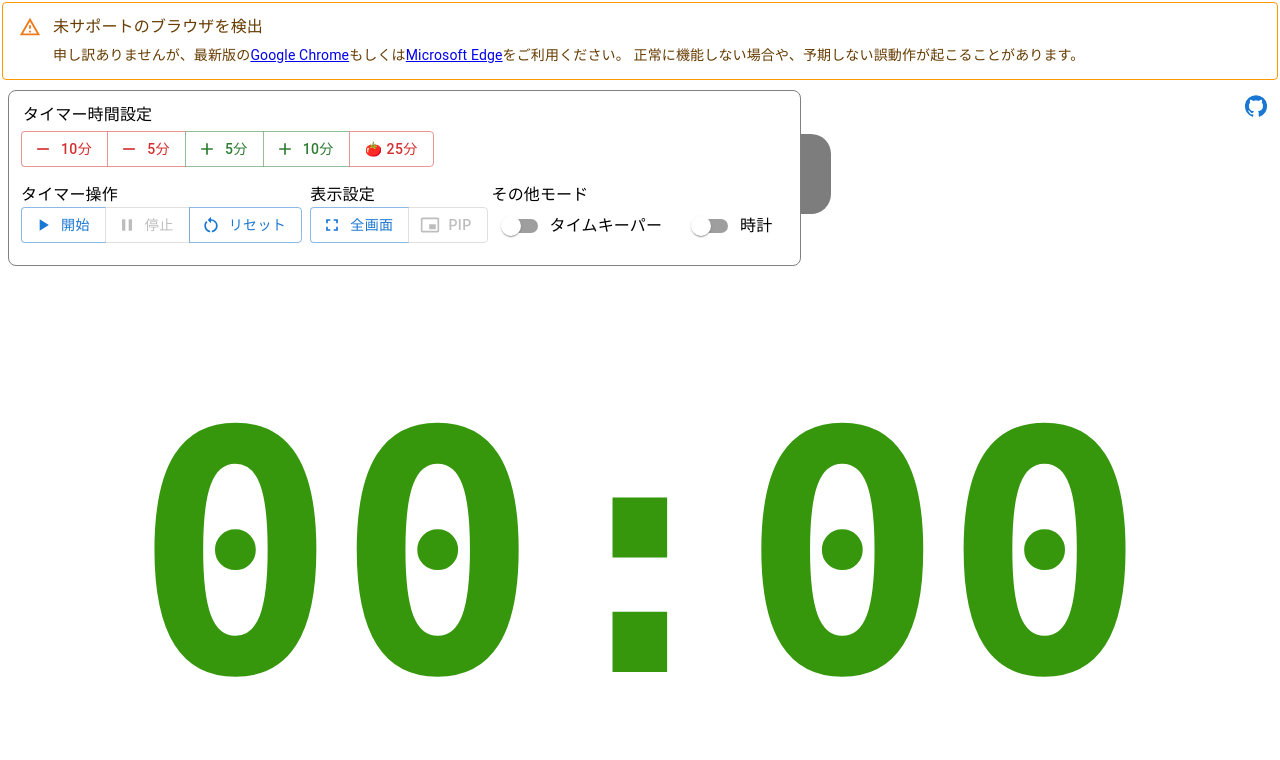
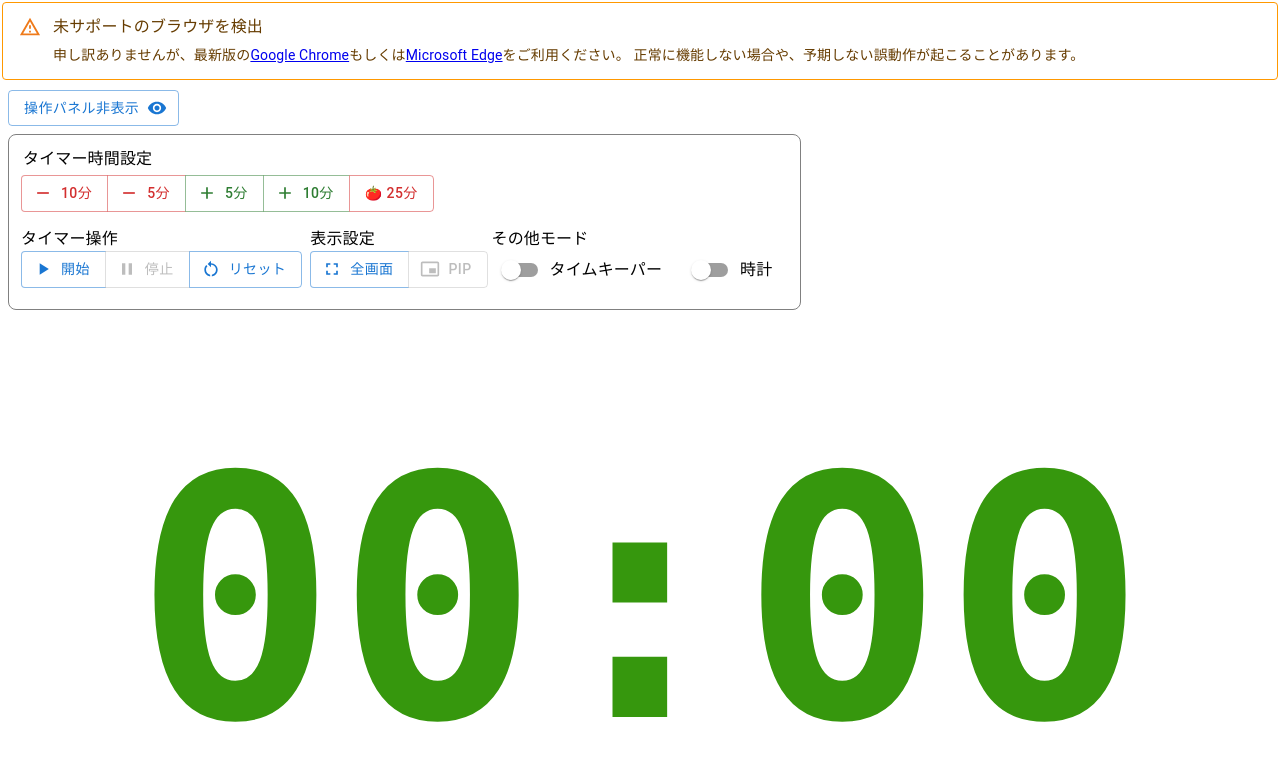
Before and after one commit to izumiz-dev/timer, a React (Create React App) app: page / in a window 1280 px wide. Shown: the top 760 px of the page. Built offline with nearby package versions, Linux system fonts and the light colour scheme; no server answers.

Commit message:
操作パネルの表示非表示モードの追加

```diff
--- a/src/App.tsx
+++ b/src/App.tsx
@@ -3,15 +3,18 @@ import Sound from "./sound.mp3";
 import BellSound from "./bell.mp3";
 import { detect } from "detect-browser";
 import html2canvas from "html2canvas";
-import { CSSProperties, useEffect, useRef, useState } from "react";
+import { useEffect, useRef, useState } from "react";
 import useSound from "use-sound";
 import * as workerTimers from "worker-timers";
 import { TimerController } from "./TimerController";
 import { Clock } from "./Clock";
 import screenfull from "screenfull";
-import IconButton from "@mui/material/IconButton";
-import GitHubIcon from "@mui/icons-material/GitHub";
-import { Alert, AlertTitle } from "@mui/material";
+import VisibilityIcon from "@mui/icons-material/Visibility";
+import { Alert, AlertTitle, Button, ButtonGroup } from "@mui/material";
+import PlayArrowIcon from "@mui/icons-material/PlayArrow";
+import PauseIcon from "@mui/icons-material/Pause";
+import PictureInPictureAltIcon from "@mui/icons-material/PictureInPictureAlt";
+import { PiPButton } from "./components/PiPButton";
 
 const browser = detect();
 const isAvailablePiP =
@@ -34,7 +37,7 @@ function App() {
   const [time, setTime] = useState<Date>(new Date());
   const [pomodoro, setPomodoro] = useState<boolean>(false);
   const [bells, setBells] = useState<string[]>(["10:00", "15:00", "20:00"]);
-  const [isHidden, setIsHidden] = useState<boolean>(false);
+  const [isHiddenCtrl, setIsHiddenCtrl] = useState<boolean>(false);
 
   useEffect(() => {
     if (clock) {
@@ -52,7 +55,6 @@ function App() {
       }, 1000);
 
       if (tick === bellToTick(bells[0])) {
-        console.log("asdfasdf");
         ringBell();
       }
 
@@ -131,6 +133,46 @@ function App() {
       )}
       {!screenfull.isFullscreen && (
         <div>
+          <div style={{ display: "flex" }}>
+            <Button
+              variant={isHiddenCtrl ? "contained" : "outlined"}
+              endIcon={<VisibilityIcon />}
+              onClick={() => setIsHiddenCtrl(!isHiddenCtrl)}
+              style={{ margin: "8px 8px 0px 8px" }}
+            >
+              {isHiddenCtrl ? "操作パネル表示" : "操作パネル非表示"}
+            </Button>
+            {isHiddenCtrl && (
+              <div style={{ margin: "8px 8px 0px 8px" }}>
+                <ButtonGroup disabled={clock}>
+                  <Button
+                    disabled={start}
+                    onClick={() => setStart(true)}
+                    startIcon={<PlayArrowIcon />}
+                  >
+                    開始
+                  </Button>
+                  <Button
+                    disabled={!start}
+                    onClick={() => {
+                      setStart(false);
+                      stop();
+                    }}
+                    startIcon={<PauseIcon />}
+                  >
+                    停止
+                  </Button>
+                  <PiPButton
+                    isAvailablePiP={isAvailablePiP}
+                    clock={clock}
+                    video={$video}
+                    videoClock={$videoClock}
+                  />
+                </ButtonGroup>
+              </div>
+            )}
+          </div>
+
           <div
             style={{
               display: "flex",
@@ -139,7 +181,7 @@ function App() {
               alignItems: "flex-start",
             }}
           >
-            <div style={controllerAnimation(isHidden)}>
+            <div style={isHiddenCtrl ? { display: "none" } : {}}>
               <TimerController
                 start={start}
                 setStart={setStart}
@@ -158,39 +200,13 @@ function App() {
                 bells={bells}
                 setBells={setBells}
               />
-              <button
-                style={{
-                  width: "30px",
-                  height: "80px",
-                  borderRadius: "0 20px 20px 0",
-                  background: "#7d7d7d",
-                  border: "none",
-                  color: "#FFF",
-                }}
-                onClick={() => setIsHidden(!isHidden)}
-              ></button>
             </div>
-            <IconButton
-              color="primary"
-              size="large"
-              onClick={() => {
-                const w = window.open(
-                  "https://github.com/izumiz-dev/negative-timer",
-                  "_blank"
-                );
-                if (w) {
-                  w.focus();
-                }
-              }}
-            >
-              <GitHubIcon />
-            </IconButton>
           </div>
         </div>
       )}
       {clock ? (
         <div>
-          <Clock time={time} dom={$domClock} />
+          <Clock time={time} dom={$domClock} isHiddenCtrl={isHiddenCtrl} />
         </div>
       ) : (
         <Timer
@@ -198,6 +214,7 @@ function App() {
           tick={tick}
           dom={$dom}
           isPresentation={presentation}
+          isHiddenCtrl={isHiddenCtrl}
         />
       )}
       {isAvailablePiP && <video style={{ display: "none" }} ref={$video} />}
@@ -215,23 +232,3 @@ const bellToTick = (bellStr: string) => {
   const seconds: number = Number(bellStr.slice(-2));
   return -(minutes * 60 + seconds);
 };
-
-const controllerAnimation = (isHidden: boolean): CSSProperties => {
-  if (isHidden) {
-    return {
-      display: "flex",
-      flexDirection: "row",
-      alignItems: "center",
-      marginLeft: "-790px",
-      transition: "all .3s ease",
-      opacity: 0.5,
-    };
-  } else {
-    return {
-      display: "flex",
-      flexDirection: "row",
-      alignItems: "center",
-      transition: "all .3s ease",
-    };
-  }
-};
--- a/src/Clock.tsx
+++ b/src/Clock.tsx
@@ -4,13 +4,18 @@ import screenfull from "screenfull";
 export const Clock = ({
   time,
   dom,
+  isHiddenCtrl,
 }: {
   time: Date;
   dom?: React.MutableRefObject<any>;
+  isHiddenCtrl: boolean;
 }) => {
   return (
     <>
-      <OuterClock isFullScreen={screenfull.isFullscreen}>
+      <OuterClock
+        isFullScreen={screenfull.isFullscreen}
+        isHiddenCtrl={isHiddenCtrl}
+      >
         <StyledClock ref={dom}>{formatterHHMM.format(time)}</StyledClock>
       </OuterClock>
     </>
@@ -24,8 +29,10 @@ const StyledClock = styled.div`
 `;
 
 const OuterClock = styled.div`
-  ${(props: { isFullScreen: boolean }) =>
-    props.isFullScreen ? `height: 100vh` : `height: calc(100vh - 220px)`};
+  ${(props: { isFullScreen: boolean; isHiddenCtrl: boolean }) =>
+    props.isFullScreen || props.isHiddenCtrl
+      ? `height: 100vh`
+      : `height: calc(100vh - 220px)`};
   font-size: calc(25vw + 16px);
   display: flex;
   justify-content: center;
--- a/src/Timer.tsx
+++ b/src/Timer.tsx
@@ -6,15 +6,20 @@ export const Timer = ({
   dom,
   pomodoro,
   isPresentation,
+  isHiddenCtrl,
 }: {
   tick: number;
   dom?: React.MutableRefObject<any>;
   pomodoro: boolean;
   isPresentation: boolean;
+  isHiddenCtrl: boolean;
 }) => {
   return (
     <>
-      <OuterTimer isFullScreen={screenfull.isFullscreen}>
+      <OuterTimer
+        isFullScreen={screenfull.isFullscreen}
+        isHiddenCtrl={isHiddenCtrl}
+      >
         <StyledTimer
           pomodoro={pomodoro}
           tick={tick}
@@ -52,8 +57,10 @@ const StyledTimer = styled.div<{
 `;
 
 const OuterTimer = styled.div`
-  ${(props: { isFullScreen: boolean }) =>
-    props.isFullScreen ? `height: 100vh` : `height: calc(100vh - 220px)`};
+  ${(props: { isFullScreen: boolean; isHiddenCtrl: boolean }) =>
+    props.isFullScreen || props.isHiddenCtrl
+      ? `height: 100vh`
+      : `height: calc(100vh - 220px)`};
   font-size: calc(25vw + 16px);
   display: flex;
   justify-content: center;
--- a/src/TimerController.tsx
+++ b/src/TimerController.tsx
@@ -20,6 +20,7 @@ import Box from "@mui/system/Box";
 import NotificationsIcon from "@mui/icons-material/Notifications";
 import useSound from "use-sound";
 import BellSound from "./bell.mp3";
+import { PiPButton } from "./components/PiPButton";
 
 const Controllers = styled.div`
   display: flex;
@@ -270,36 +271,12 @@ export const TimerController = ({
                 placement="top"
                 title="タイマー部分のみをピクチャインピクチャで表示します"
               >
-                <Button
-                  disabled={!isAvailablePiP}
-                  onClick={async () => {
-                    try {
-                      if (clock) {
-                        if (
-                          videoClock.current !==
-                          document.pictureInPictureElement
-                        ) {
-                          await videoClock.current.requestPictureInPicture();
-                        } else {
-                          await document.exitPictureInPicture();
-                        }
-                      } else {
-                        if (
-                          video.current !== document.pictureInPictureElement
-                        ) {
-                          await video.current.requestPictureInPicture();
-                        } else {
-                          await document.exitPictureInPicture();
-                        }
-                      }
-                    } catch (error) {
-                      console.log("ERROR", error);
-                    }
-                  }}
-                  startIcon={<PictureInPictureAltIcon />}
-                >
-                  PiP
-                </Button>
+                <PiPButton
+                  isAvailablePiP={isAvailablePiP}
+                  clock={clock}
+                  video={video}
+                  videoClock={videoClock}
+                />
               </Tooltip>
             </ButtonGroup>
           </div>
--- /dev/null
+++ b/src/components/PiPButton.tsx
@@ -0,0 +1,44 @@
+import { Button } from "@mui/material";
+import PictureInPictureAltIcon from "@mui/icons-material/PictureInPictureAlt";
+
+type PiPButtonProps = {
+  isAvailablePiP: boolean | undefined;
+  clock: boolean;
+  videoClock: any;
+  video: any;
+};
+
+export const PiPButton = ({
+  isAvailablePiP,
+  clock,
+  videoClock,
+  video,
+}: PiPButtonProps) => {
+  return (
+    <Button
+      disabled={!isAvailablePiP}
+      onClick={async () => {
+        try {
+          if (clock) {
+            if (videoClock.current !== document.pictureInPictureElement) {
+              await videoClock.current.requestPictureInPicture();
+            } else {
+              await document.exitPictureInPicture();
+            }
+          } else {
+            if (video.current !== document.pictureInPictureElement) {
+              await video.current.requestPictureInPicture();
+            } else {
+              await document.exitPictureInPicture();
+            }
+          }
+        } catch (error) {
+          console.log("ERROR", error);
+        }
+      }}
+      startIcon={<PictureInPictureAltIcon />}
+    >
+      PiP
+    </Button>
+  );
+};
```
